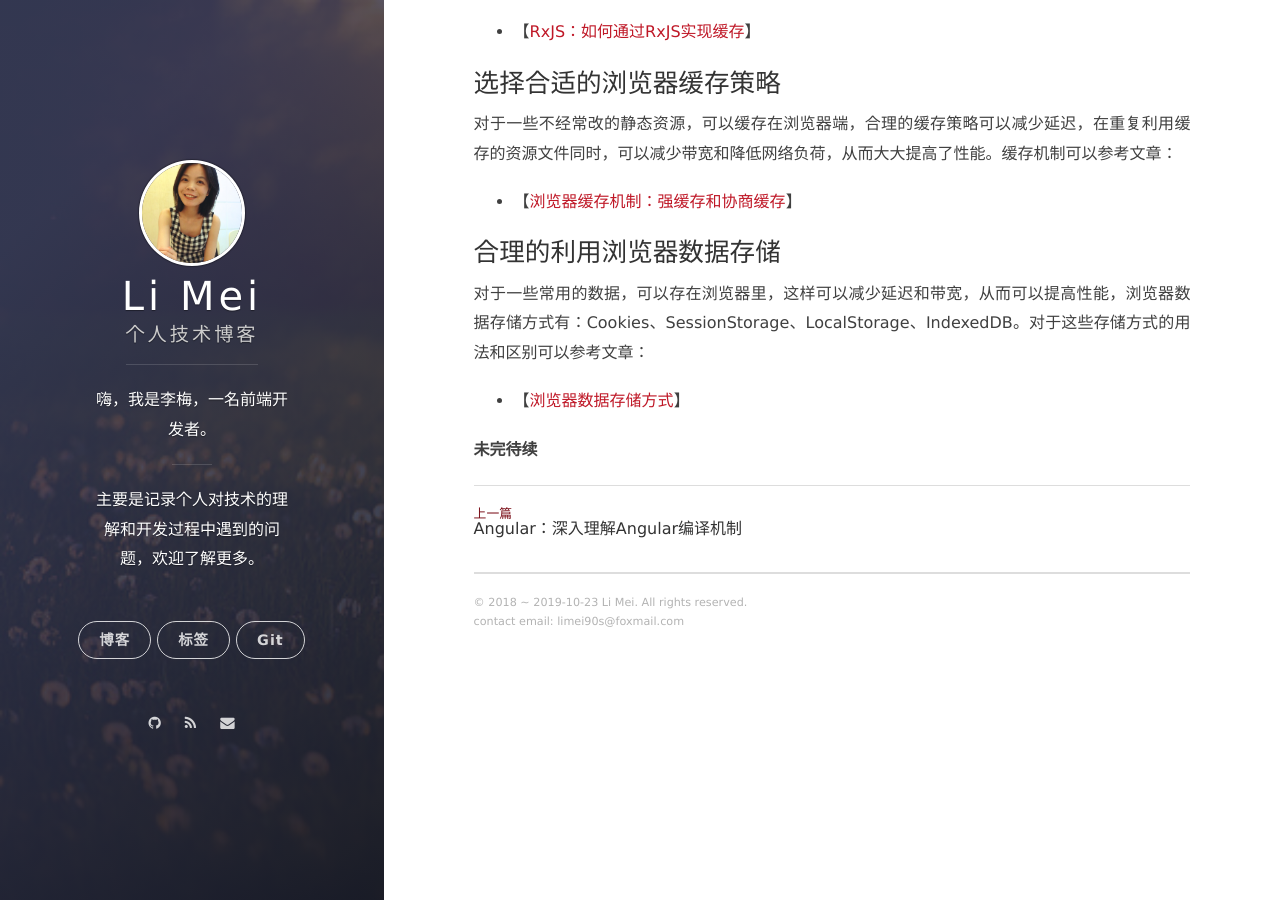
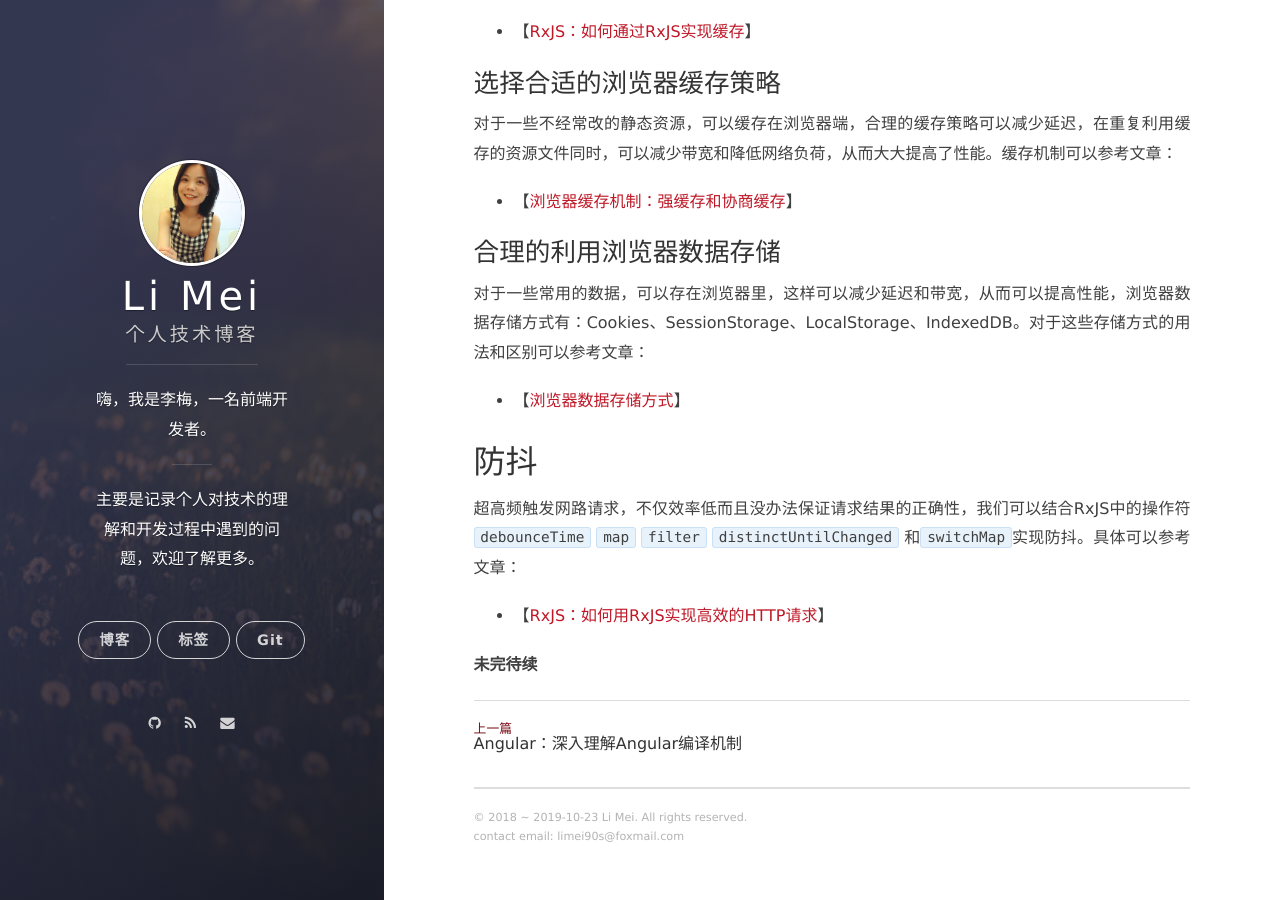
Before and after one commit to LiMeii/LiMeii.github.io, a Jekyll site: the page built from _posts/2019-08-30-angular-performance-checklists.md, in a window 1280 px wide and 900 px high, scrolled down 2535 px. Built offline with Jekyll 4.4.1, drawn with Linux system fonts in a browser that asks for light colours; nearby versions of some CDN libraries.

Commit message:
update perofrmace checklist post

````diff
--- a/_posts/2019-08-30-angular-performance-checklists.md
+++ b/_posts/2019-08-30-angular-performance-checklists.md
@@ -73,5 +73,8 @@ Angular中通过HttpClient执行Http Request返回的Observables是Cold Observab
 对于一些常用的数据，可以存在浏览器里，这样可以减少延迟和带宽，从而可以提高性能，浏览器数据存储方式有：Cookies、SessionStorage、LocalStorage、IndexedDB。对于这些存储方式的用法和区别可以参考文章：
 - 【[浏览器数据存储方式](https://limeii.github.io/2018/11/web-storage/)】
 
+## 防抖
+超高频触发网路请求，不仅效率低而且没办法保证请求结果的正确性，我们可以结合RxJS中的操作符```debounceTime``` ```map```  ```filter```  ```distinctUntilChanged``` 和```switchMap```实现防抖。具体可以参考文章：
+- 【[RxJS：如何用RxJS实现高效的HTTP请求](https://limeii.github.io/2019/08/rxjs-searchable-input/)】
 
 **未完待续**
````
Also changed, not shown: _posts/lights.md (+3 -0 lines).
